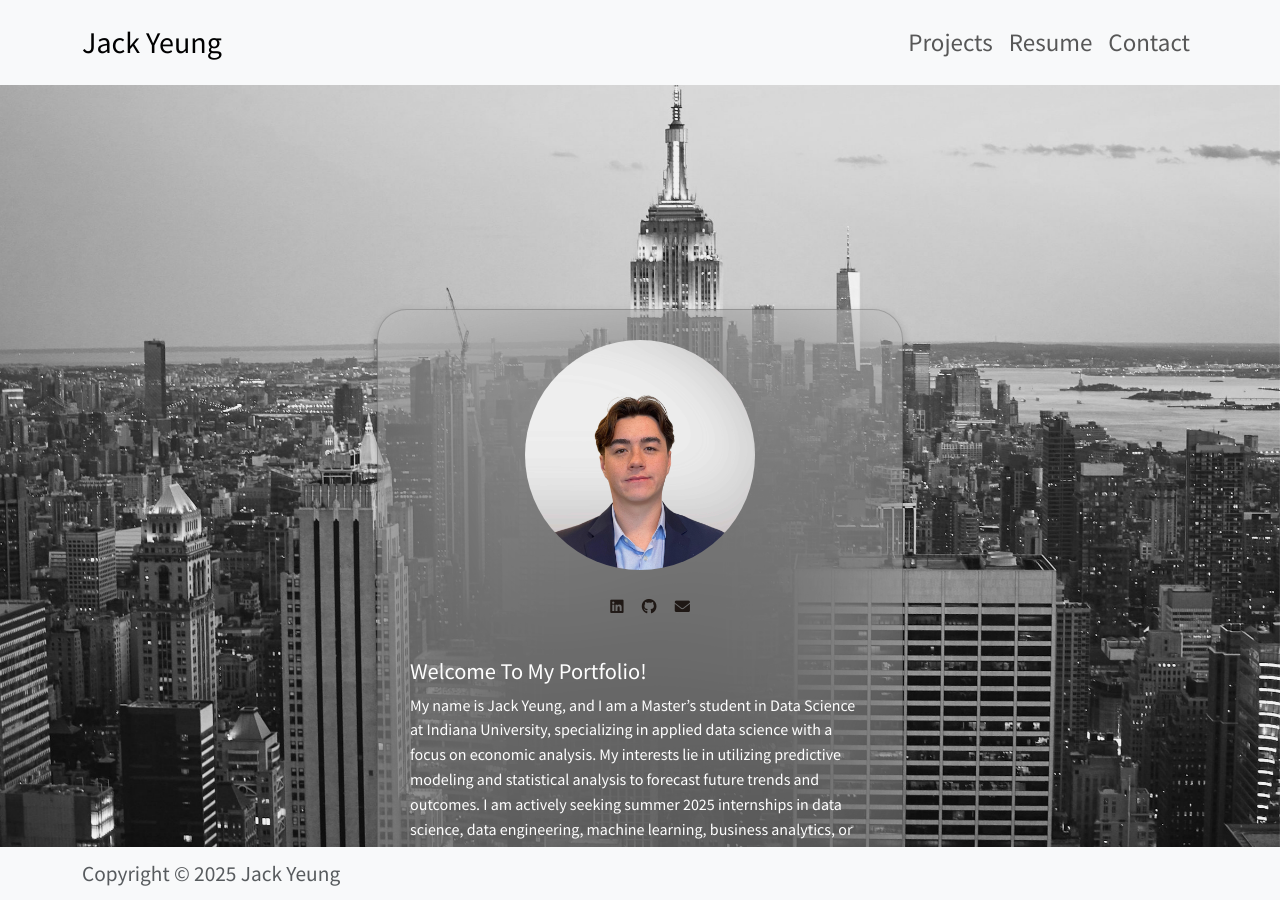
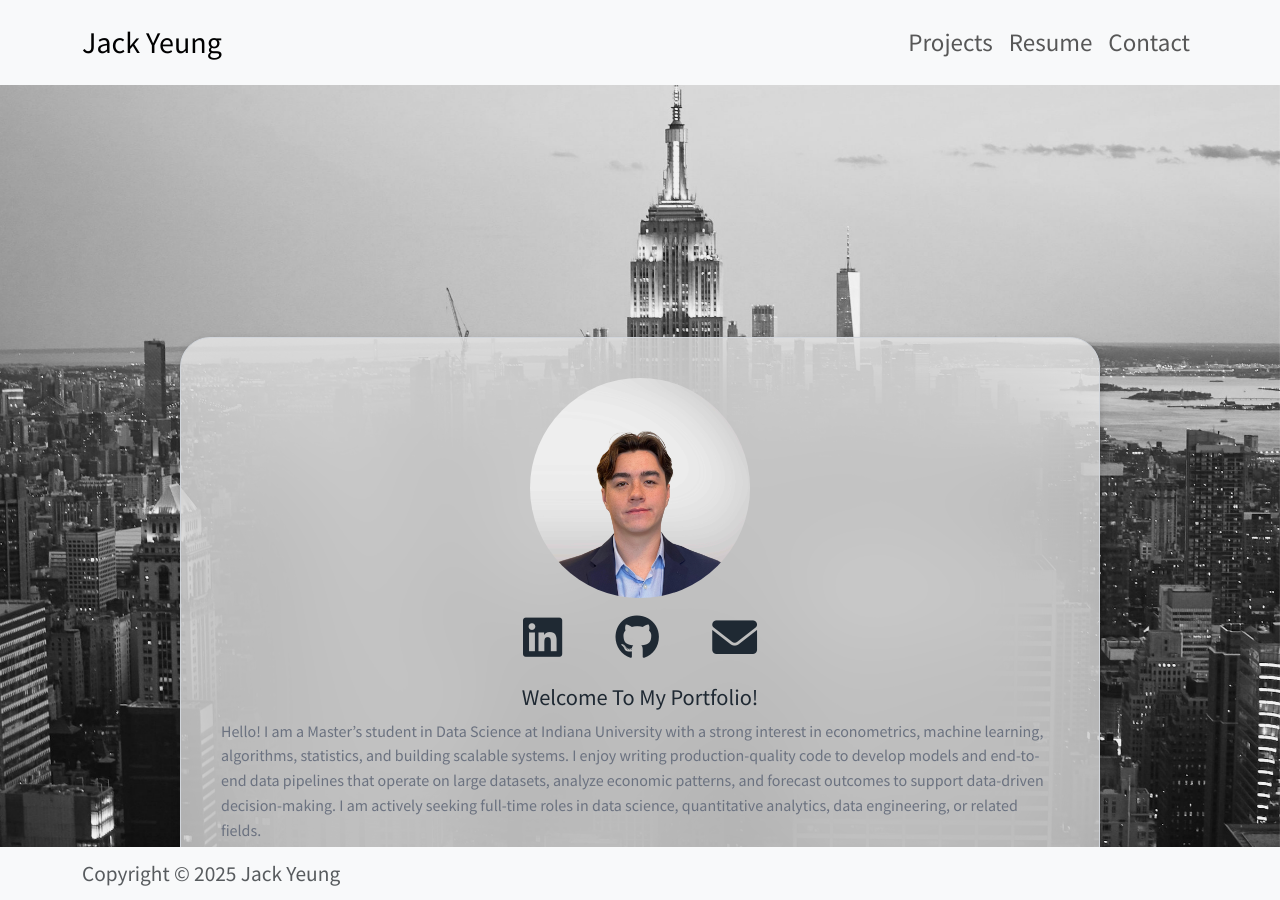
Before and after one commit to jackyeung99/jackyeung99.github.io, a Jekyll site: the page built from index.html, in a window 1280 px wide and 900 px high. Built offline with Jekyll 4.4.1, drawn with Linux system fonts in a browser that asks for light colours.

Commit message:
BUILD: revised css

```diff
--- a/assets/css/theme-select.css
+++ b/assets/css/theme-select.css
@@ -1,78 +1,175 @@
+/* =========================
+   Imports
+========================= */
 @import url("fontawesome-all.min.css");
 @import url("https://fonts.googleapis.com/css?family=Source+Sans+Pro:400,400italic");
-/*  NAV BAR  */
-header {
-    padding: 20px 0; /* Increase vertical padding */
+
+/* =========================
+   Theme (edit these to change colors)
+========================= */
+:root {
+  --ink: #1f2933;                /* primary text */
+  --muted: #6b7280;              /* secondary text */
+  --border: #d1d5db;             /* subtle borders/dividers */
+  --surface: rgba(255,255,255,0.65); /* glass card surface */
+
+  --accent: #1f2933;             /* links / highlights */
+  --accent-hover: #3f5c75;       /* hover state */
+  --nav-bg: #ffffff;             /* navbar background */
+  --hr: var(--border);           /* hr color */
 }
 
-.footer .container {
-    text-align: left;
-}
-.navbar {
-    padding: 20px; /* Adjust padding for the navbar */
-    font-size: 25px;
-    /* z-index: 1030; */
-    /* opacity: .8; */
-}
-
-.navbar-brand{
-    font-size: 30px;
-}
-
-
-/* MAIN BODY CHANGES */
-
+/* =========================
+   Base / Typography
+========================= */
 body, input, select, textarea {
-    color: #868686;
+  color: var(--ink);
   font-family: "Source Sans Pro", Helvetica, sans-serif;
   font-size: 16pt;
   font-weight: 400;
   line-height: 1.75em;
 }
 
-    /* background image */
+h2 { font-size: 2rem; font-weight: 500; }
+h4 { font-size: 1.25rem; font-weight: 500; }
 
-
-    body {
-        position: relative; /* Ensures the pseudo-element is positioned relative to the body */
-        background-attachment: fixed;
-        background-size: cover; /* Ensures the image covers the entire screen */
-        background-position: center; /* Centers the image */
-        background-repeat: no-repeat; /* Prevents tiling of the image */
-        margin: 0; /* Removes default body margin */
-        min-height: 100%; /* Ensures the body grows with the content */
+hr {
+  height: 4px;
+  color: var(--hr);
 }
 
-    /* Pseudo-element for the background */
+/* Links */
+a {
+  color: var(--accent);
+  text-decoration: none;
+}
+
+a:hover {
+  color: var(--accent-hover);
+}
+
+/* Buttons */
+.btn-dark {
+  background-color: var(--ink);
+  color: white;
+}
+
+/* =========================
+   Page Background
+========================= */
+body {
+  position: relative;
+  background-attachment: fixed;
+  background-size: cover;
+  background-position: center;
+  background-repeat: no-repeat;
+  margin: 0;
+  min-height: 100%;
+}
+
 body::before {
   content: "";
-        position: fixed; /* Fixes the pseudo-element to the viewport */
-        top: 0;
-        left: 0;
-        width: 100%;
-        height: 100%;
+  position: fixed;
+  inset: 0;
   background-image: url("../../images/bg.jpg");
   background-size: cover;
   background-position: center;
   background-repeat: no-repeat;
-        background-attachment: fixed; /* Ensures the background stays fixed */
-        filter: grayscale(100%); /* Converts the background image to black and white */
-        z-index: -1; /* Ensures the pseudo-element stays behind all other content */
+  background-attachment: fixed;
+  filter: grayscale(100%);
+  z-index: -1;
 }
 
-/* icons */
+/* =========================
+   Layout Containers
+========================= */
+.container-main {
+  margin-top: 40px;
+  display: flex;
+  justify-content: center;
+  align-items: center;
+  flex-direction: column;
+  min-height: 100vh;
+  padding: 2rem;
+}
+
+.footer .container { text-align: left; }
+
+/* =========================
+   Navbar / Header
+========================= */
+header { padding: 20px 0; }
+
+.navbar {
+  padding: 20px;
+  font-size: 25px;
+  background: var(--nav-bg);
+}
+
+.navbar-brand { font-size: 30px; }
+
+/* =========================
+   Components: Cards
+========================= */
+.blurred-box {
+  color: var(--ink);
+  background: var(--surface);
+  border: 1px solid var(--border);
+  overflow: hidden;
+  backdrop-filter: blur(50px);
+  border-radius: 30px;
+  box-shadow: 0 4px 10px rgba(0, 0, 0, 0.2);
+  transition: transform 0.3s ease, box-shadow 0.3s ease;
+  padding: 40px;
+}
+
+.card-title {
+  font-size: 1.4rem;
+  font-weight: 500;
+}
+
+.card-header {
+  background: transparent !important;
+  border-bottom: none !important;
+  padding: 0 !important;
+}
+
+.card-text {
+  font-size: 1rem;
+  line-height: 1.55;
+  color: var(--muted);
+}
+
+.card ul {
+  font-size: 0.95rem;
+  line-height: 1.45;
+  padding-left: 1.25rem;
+  color: var(--muted);
+}
+
+/* Badges */
+.badge.text-bg-light.border {
+  background: rgba(255, 255, 255, 0.65) !important;
+  border-color: rgba(0, 0, 0, 0.12) !important;
+  color: var(--ink);
+}
+
+/* =========================
+   Components: Icons
+========================= */
+.icon-wrapper {
+  position: absolute;
+  top: 100px;
+  right: 40px;
+}
+
 .icon-wrapper img {
   width: 150px;
   height: 150px;
   border-radius: 50%;
 }
 
-.icon-wrapper {
-    position: absolute;
-    top: 100px;
-    right: 40px;
-}
-
+/* legacy icon list */
 ul.icons {
   cursor: default;
   list-style: none;
@@ -85,169 +182,121 @@ ul.icons {
   padding: 0 1em 0 0;
 }
 
-        ul.icons li:last-child {
-            padding-right: 0;
-        }
+ul.icons li:last-child { padding-right: 0; }
 
-        ul.icons li .icon:before {
-            font-size: 2.5em;
-        }
+ul.icons li .icon:before { font-size: 2.5em; }
 
 ul.icons li a span {
   font-weight: 400;
   font-size: 1em;
-        font-family: '"Source Sans Pro"';
+  font-family: "Source Sans Pro";
 }
 
+/* =========================
+   Home Page
+========================= */
+.home-card { width: min(920px, 100%); }
 
-
-/* Buttons and hyperlinks */
-
-.btn-dark{
-    background-color: #1f1815;
-    color: whitesmoke ;
+.home-avatar {
+  width: clamp(140px, 35vw, 220px);
+  height: clamp(140px, 35vw, 220px);
+  object-fit: cover;
+  border-radius: 999px;
 }
 
-a {
-    color: #1f1815;
-    text-decoration: none;
+.home-icons {
+  display: flex;
+  gap: 1rem;
+  margin: 0;
+  font-size: 1.75rem;
 }
 
+.home-icons li { padding: 0; }
 
-a:hover{
-    color: whitesmoke
+.home-icons a {
+  font-size: clamp(2.1rem, 6vw, 2.8rem);
+  color: var(--accent);
 }
 
-
-
-
-/* CARD ELEMENT */
-
-.blurred-box{
-    color: white;
-    background: rgba(255, 255, 255, 0.2);
-    /* background: inherit; */
-    overflow: hidden;
-    backdrop-filter: blur(80px);
-    border-radius: 30px;
-    box-shadow: 0 4px 10px rgba(0, 0, 0, 0.2);
-    transition: transform 0.3s ease, box-shadow 0.3s ease; /* Smooth hover effect */
-    padding: 40px;
+.home-icons a:hover {
+  color: var(--accent-hover);
+  opacity: 0.95;
 }
 
-
-.pdf-viewer {
-    display: block; /* Remove inline spacing caused by 'embed' being inline by default */
-    width: 100%; /* Ensure the PDF takes up the full width of its container */
-    height: auto; /* Set an appropriate height for the PDF viewer */
-    aspect-ratio: 1 / 1.414;
-    overflow: scroll;
+/* =========================
+   Projects Page
+========================= */
+.card-project {
+  width: min(1100px, 100%);
+  margin: 0 auto;
+  display: block;
 }
 
+.card-project hr { line-height: normal; }
 
-.container-main {
-    margin-top: 40px;
-    display: flex; /* Enable Flexbox */
-    justify-content: center; /* Center horizontally */
-    align-items: center; /* Center vertically */
-    flex-direction: column; /* Stack items vertically (if needed) */
-    min-height: 100vh; /* Ensure it fills the viewport height */
-    padding: 2rem; /* Add some spacing */
-}
-
-/* Project styling */
-.card-project{
-  width: min(1100px, 100%);   /* instead of 75% */
-  margin: 0 auto;             /* center the whole card */
-  display: block;             /* don't use flex here */
-}
-
-
-    .card-project hr{
-        line-height: normal;
-
-    }
-
-/* --- FIX BOOTSTRAP CAROUSEL LAYOUT --- */
-
-/* don't flex the inner; let Bootstrap handle slide positioning */
-
-
-
-hr {
-    height: 4px;
-    color: #1f1815;
-}
-
-h2 {
-  font-size: 2rem;        /* 32px */
-  font-weight: 500;
-  /* color: #1f1815; */
-}
-
-h4 {
-  font-size: 1.25rem;     /* 20px */
-  font-weight: 500;
-}
-
-.card-title {
-  font-size: 1.4rem;        /* ~22px */
-  font-weight: 500;
-}
-
-.card-header {
-  background: transparent !important;
-  border-bottom: none !important;
-  font-size: 1.4rem;
-}
-
-/* Lists slightly smaller than body */
-.card ul {
-  font-size: 0.95rem;       /* ~15px */
-  line-height: 1.45;
-  padding-left: 1.25rem;
-}
-
-.card-text {
-  font-size: 1rem;          /* 16px */
-  line-height: 1.55;
-}
-
-/* ===== Carousel: centered + no cropping (PUT THIS AT BOTTOM) ===== */
-
-/* --- carousel centering + consistent frame (BOTTOM OF FILE) --- */
+/* =========================
+   Carousel
+========================= */
 .carousel-row {
   display: flex;
   justify-content: center;
   width: 100%;
 }
 
-.carousel-wrap {
-  width: min(760px, 100%);
-}
+.carousel-wrap { width: min(760px, 100%); }
 
-/* make the inner the fixed frame */
-.carousel-wrap .carousel-inner {
-  aspect-ratio: 16 / 9;
-}
+.carousel-wrap .carousel-inner { aspect-ratio: 16 / 9; }
+.carousel-wrap .carousel-item { height: 100%; }
 
-/* force items to fill the frame */
-.carousel-wrap .carousel-item {
-  height: 100%;
-}
-
-/* force images to fill the frame and center */
 .carousel-wrap .carousel-item img {
   width: 100% !important;
   height: 100% !important;
-  object-fit: contain !important;   /* change to cover if you WANT cropping */
+  object-fit: contain !important;
   object-position: center !important;
   display: block;
 }
 
+.tool-chip {
+  position: relative;
+  padding: 0.45rem 0.85rem;
+  font-size: 0.85rem;
+  font-weight: 500;
+  color: var(--ink);
+  background: rgba(255,255,255,0.55);
+  border: 1px solid var(--border);
+  border-radius: 999px;
+  backdrop-filter: blur(6px);
+}
 
+/* =========================
+   Resume Page (PDF)
+========================= */
+.resume-card {
+  width: 100%;
+  max-width: 900px;
+  margin: 0 auto;
+  padding: 1rem;
+}
 
-.badge.text-bg-light.border {
-  background: rgba(255,255,255,0.65) !important;
-  border-color: rgba(0,0,0,0.12) !important;
+.pdf-wrapper { width: 100%; height: 75vh; }
+
+.pdf-viewer { width: 100%; height: 100%; border: none; }
+
+.resume-download {
+  display: none;
+  text-align: center;
+  margin-top: 1rem;
 }
+
+/* =========================
+   Media Queries
+========================= */
+@media (max-width: 576px) {
+  .home-icons { font-size: 1.6rem; gap: 0.85rem; }
+  .card-text { font-size: 0.98rem; }
+}
+
+@media (max-width: 768px) {
+  .pdf-wrapper { display: none; }
+  .resume-download { display: block; }
+}
--- a/index.html
+++ b/index.html
@@ -4,37 +4,38 @@ title: Home
 ---
 
 <div class="container-main">
+  <div class="card blurred-box mx-auto p-3 p-md-4 home-card">
+    <div class="card-body">
 
-        <div class="card mb-3 blurred-box" style="max-width: 50%; padding: 20px; height: auto; min-height: 20%;">
-        <div class="row g-2">
+      <!-- Avatar -->
+      <div class="d-flex justify-content-center">
+        <img src="{{ '/images/avatar.jpg' | relative_url }}"
+             class="rounded-circle home-avatar"
+             alt="Avatar">
+      </div>
 
-            <!-- Profile picture -->
-            <div class="d-flex justify-content-center align-items-center">
-            <img src="images/avatar.jpg"
-                class="img-fluid rounded-circle"
-                alt="Avatar"
-                style="width: 250px; height: 250px; object-fit: cover; padding: 10px;">
-            </div>
       <!-- Icons -->
       <div class="d-flex justify-content-center mt-3">
-                <ul class="icons">
-                    <li><a href="https://www.linkedin.com/in/jackcyeung/" class="fa-brands fa-linkedin" target="_blank"><span class="label"></span></a></li>
-                    <li><a href="https://github.com/jackyeung99" class="fa-brands fa-github" target="_blank"><span class="label"></span></a></li>
-                    <li><a href="mailto:jackyeung99@gmail.com" class="fa-solid fa-envelope" target="_blank"><span class="label"></span></a></li>
+        <ul class="icons home-icons">
+          <li><a href="https://www.linkedin.com/in/jackcyeung/" class="fa-brands fa-linkedin" target="_blank" aria-label="LinkedIn"></a></li>
+          <li><a href="https://github.com/jackyeung99" class="fa-brands fa-github" target="_blank" aria-label="GitHub"></a></li>
+          <li><a href="mailto:jackyeung99@gmail.com" class="fa-solid fa-envelope" target="_blank" aria-label="Email"></a></li>
         </ul>
       </div>
-            <!-- Card information -->
-            <div class="card-body">
-                <h5 class="card-title">Welcome To My Portfolio!</h5>
-                <p class="card-text">
-                    My name is Jack Yeung, and I am a Master’s student in Data Science at Indiana University, specializing in applied data science with a focus on economic analysis. My interests lie in utilizing predictive modeling and statistical analysis to forecast future trends and outcomes. I am actively seeking summer 2025 internships in data science, data engineering, machine learning, business analytics, or related fields.
-                </p>
-            </div>
+
+      <!-- Text -->
+      <h5 class="card-title text-center mt-3">Welcome To My Portfolio!</h5>
+
+      <p class="card-text mt-2">
+       Hello! I am a Master’s student in Data Science at Indiana University with a strong interest in econometrics, machine learning, algorithms, statistics, and building scalable systems. I enjoy writing production-quality code to develop models and end-to-end data pipelines that operate on large datasets, analyze economic patterns, and forecast outcomes to support data-driven decision-making. I am actively seeking full-time roles in data science, quantitative analytics, data engineering, or related fields.
 
       <!-- Button -->
-            <div class="text-end">
-                <a href="projects.html" class="btn btn-dark btn-lg"> Explore My Projects</a>
-            </div>
+      <div class="d-grid d-sm-flex justify-content-sm-end mt-3">
+        <a href="{{ '/projects.html' | relative_url }}" class="btn btn-dark btn-lg">
+          Explore My Projects
+        </a>
       </div>
 
     </div>
+  </div>
+</div>
```
Also changed, not shown: resume.html (+18 -4 lines), 3 other files. Lines whose indentation alone changed are shown as unchanged.
